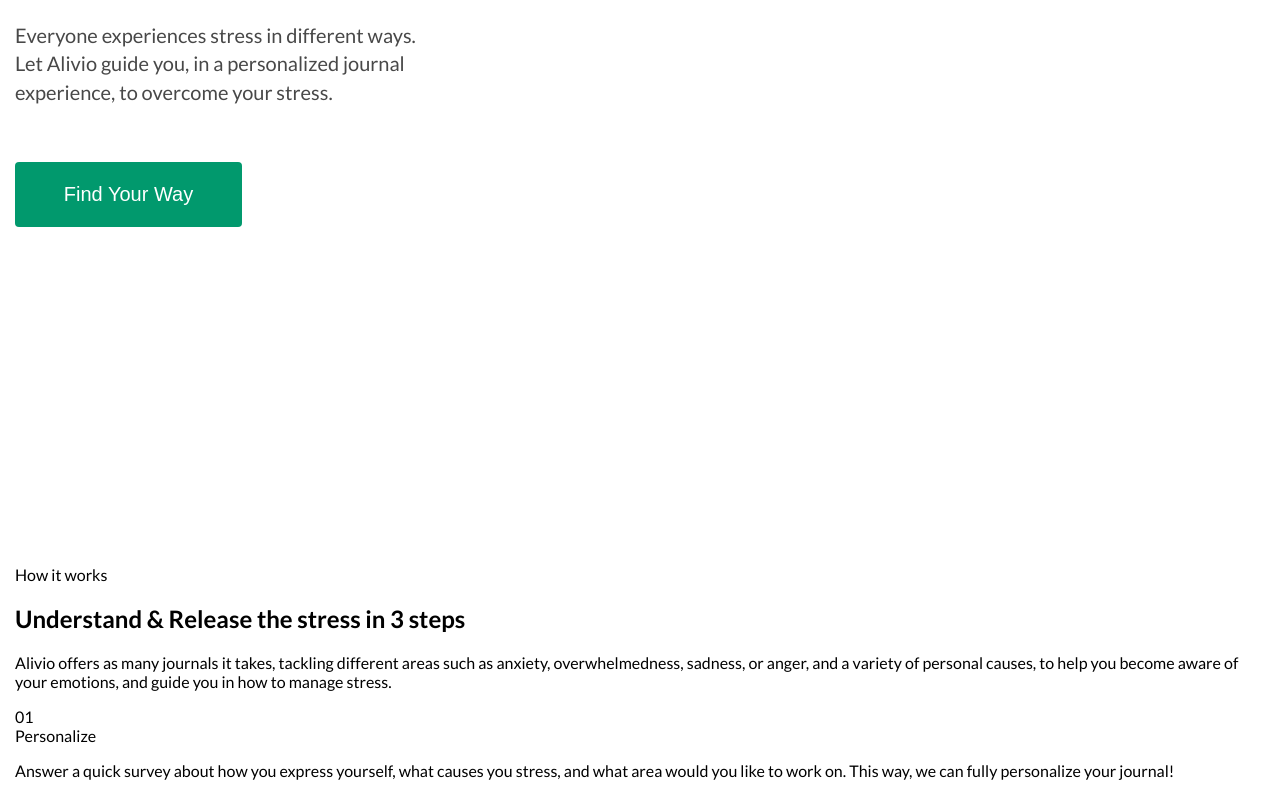
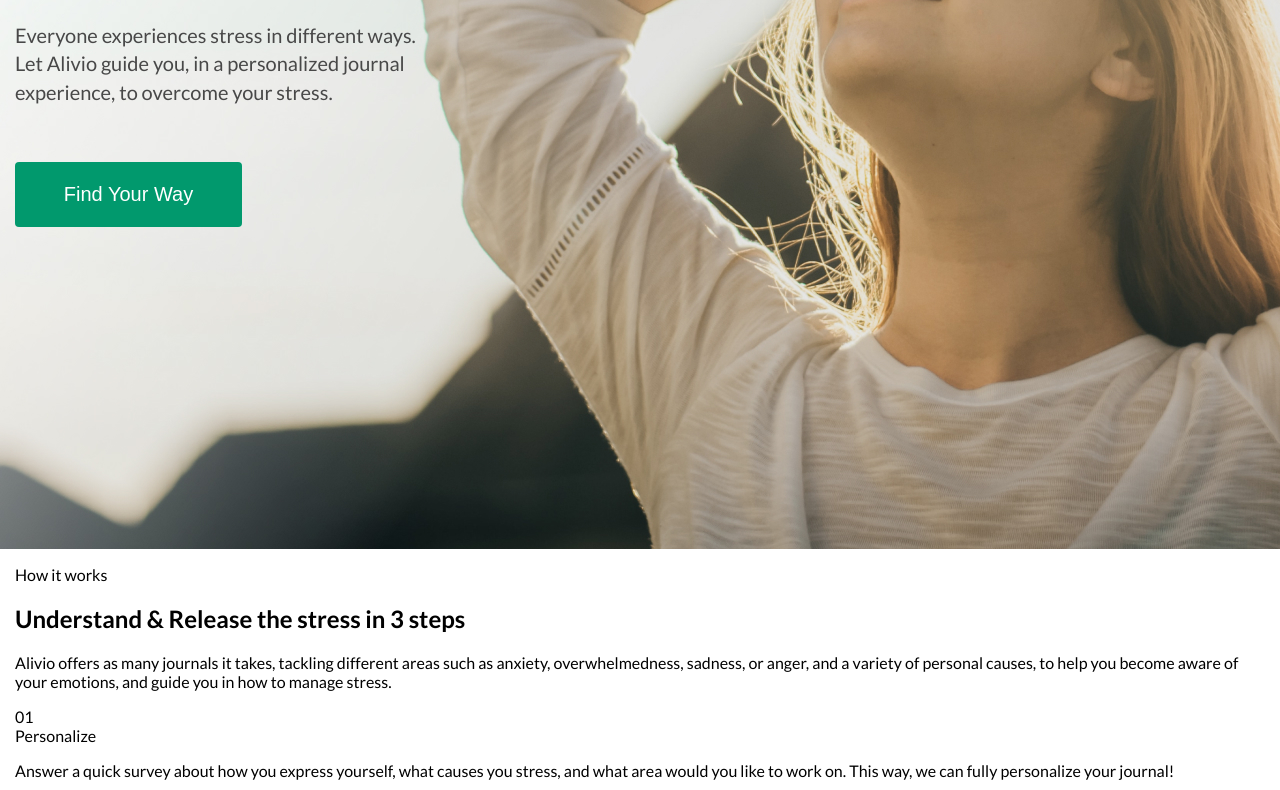
Before and after one commit to nubycat/site_3_portfolio, a plain HTML site: page index.html in a window 1280 px wide. Shown: the part 431-1221 px from the top of the page. Drawn offline with Linux system fonts and the light colour scheme.

Commit message:
add "/" in css

```diff
--- a/style/main.css
+++ b/style/main.css
@@ -51,7 +51,7 @@ body {
 .header {
     padding-top: 175px;
     min-height: 895px;
-    background-image: url(img/bg_header.png);
+    background-image: url(/img/bg_header.png);
     background-position: center;
     background-repeat: no-repeat;
     background-size: cover;
```
